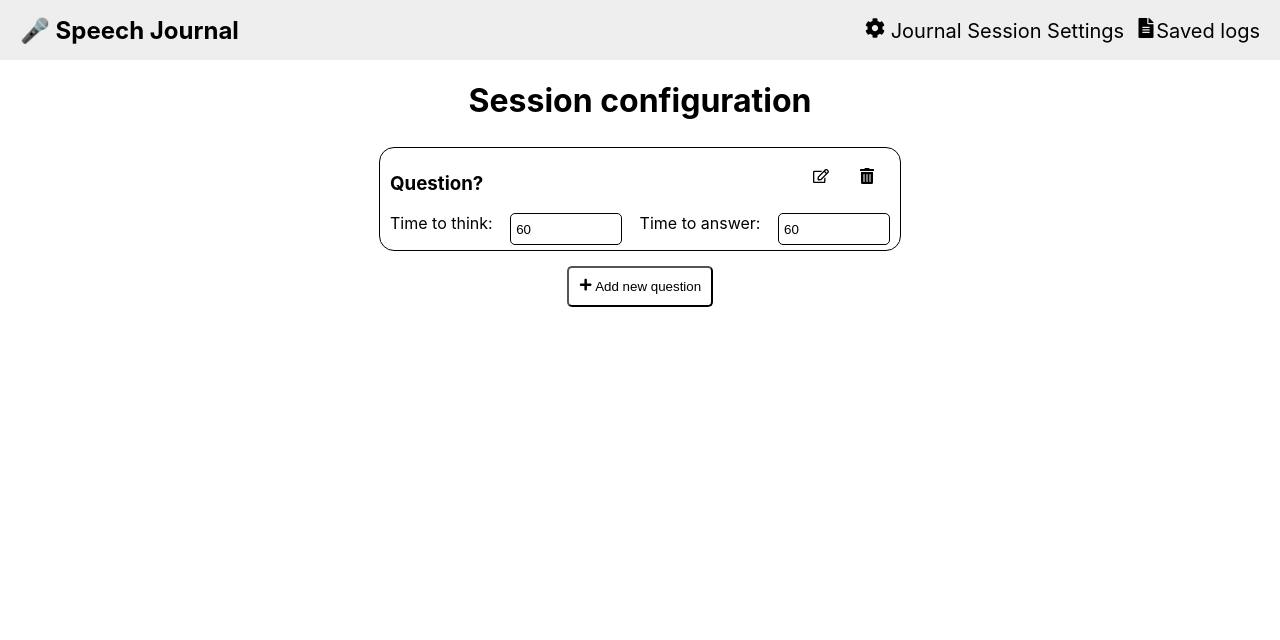
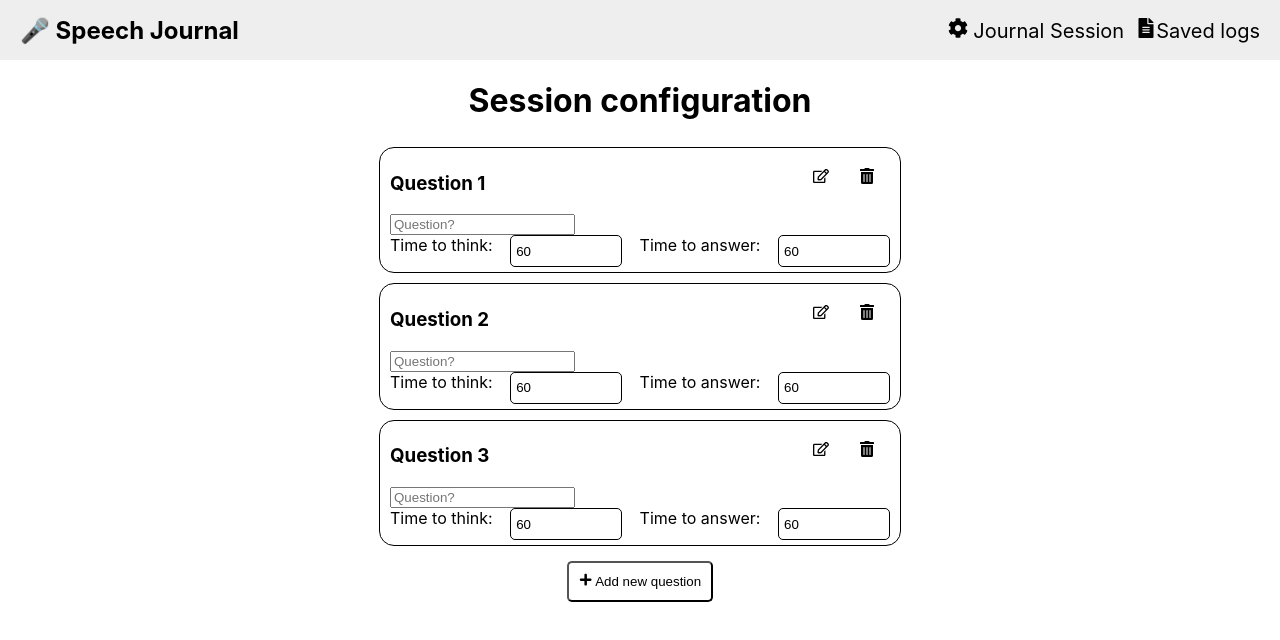
Before and after one commit to croko22/speech-journal, a React (Vite) app: page /session in a window 1280 px wide. Shown: the top 640 px of the page. Built offline with nearby package versions, Linux system fonts and the light colour scheme.

Commit message:
Add and delete question session implemented

```diff
--- a/src/components/Header.jsx
+++ b/src/components/Header.jsx
@@ -8,7 +8,7 @@ const Header = () => {
         <a className='header-title' href='/'>🎤 Speech Journal</a>
         <div>
           {/* JUMP TO THE SESSION LINK */}
-          <a className='header-link' href="/session"><FaCog/> Journal Session Settings</a>
+          <a className='header-link' href="/session"><FaCog/> Journal Session</a>
           <a className='header-link' href="/"><FaFileAlt/>Saved logs</a>
         </div>
     </div>
--- a/src/components/SessionCard.jsx
+++ b/src/components/SessionCard.jsx
@@ -1,18 +1,30 @@
-import React from 'react'
+import React, {useState} from 'react'
 import { FaTrashAlt, FaRegEdit } from 'react-icons/fa';
 import './SessionCard.scss'
 
-const SessionCard = () => {
+const SessionCard = ({session, deleteQuestion, addQuestion, addMode, setAddMode}) => {
+  const [question, setQuestion] = useState(session)
   return (
-    <div className='sessionCard'>
-        <button className='btn-note'><FaTrashAlt/></button>
-        <button className='btn-note'><FaRegEdit/></button>
-        <h3>Question?</h3>
-        <div className='timeSelectSection'>
-          <label>Time to think: </label><input className='timeSelectInput' type='number' value={60}/>
-          <label>Time to answer: </label><input className='timeSelectInput' type='number' value={60}/>
-        </div>
-    </div>
+    <>
+      <div className='sessionCard'>
+          {
+            addMode ?
+            <button onClick={()=>setAddMode(false)}>X</button>
+            :
+            <div>
+              <button className='btn-note' onClick={()=> deleteQuestion(session.id)} ><FaTrashAlt/></button>
+              <button className='btn-note'><FaRegEdit/></button>
+            </div>
+          }
+          <h3>{session.question}</h3>
+          <input onChange={(e)=>setQuestion({...question,question:e.target.value})} className='question' type="text" placeholder='Question?' />
+          <div className='timeSelectSection'>
+            <label>Time to think: </label><input onChange={(e)=>setQuestion({...question,timeToThink:e.target.value})} className='timeSelectInput' type='number' defaultValue={session.timeToAnswer}/>
+            <label>Time to answer: </label><input onChange={(e)=>setQuestion({...question,timeToAnswer:e.target.value})} className='timeSelectInput' type='number' defaultValue={session.timeToThink}/>
+          </div>
+      </div>
+      {addMode && <button onClick={()=>addQuestion(question)}>Add question</button>}
+    </>
   )
 }
 
--- a/src/pages/SessionConfig.jsx
+++ b/src/pages/SessionConfig.jsx
@@ -1,23 +1,42 @@
 import {useState} from 'react'
 import {FaPlus} from 'react-icons/fa'
+import { v4 } from "uuid";
 import SessionCard from '../components/SessionCard'
 import './SessionConfig.scss'
 
 const SessionConfig = () => {
+  const [sessions, setSessions] = useState([
+    {id:1, question:'Question 1', timeToThink:60, timeToAnswer:60},
+    {id:2, question:'Question 2', timeToThink:60, timeToAnswer:60},
+    {id:3, question:'Question 3', timeToThink:60, timeToAnswer:60},
+  ])
   const [addMode, setAddMode] = useState(false)
-  const [selectedCard,setSelectedCard] = useState({})
+
+  const addQuestion = (session) => {
+    let tmpSession = {...session,id:v4()}
+    setSessions([...sessions, tmpSession])
+    setAddMode(false)
+  }
+
+  const deleteQuestion = (id) => {
+    setSessions(sessions.filter((session) => session.id !== id))
+  }
 
   return (
     <div className='sessionConfig'>
         <h1>Session configuration</h1>
         {/* //*Rendered sessioncards*/}
-        <SessionCard/>
+        {sessions.map((session) => (
+          <SessionCard key={session.id} session={session} deleteQuestion={deleteQuestion}/>
+        ))}
         {
           addMode ?
-          <div>
-            <SessionCard/>
-            <button onClick={()=>setAddMode(false)}><FaPlus/> Create new question</button>
-          </div>
+          <SessionCard
+            session={{id:0, question:'New question', timeToThink:60, timeToAnswer:60}}
+            addQuestion={addQuestion}
+            addMode={addMode}
+            setAddMode={setAddMode}
+          />
           :
           <button onClick={()=>setAddMode(true)}><FaPlus/> Add new question</button>
         }
```
